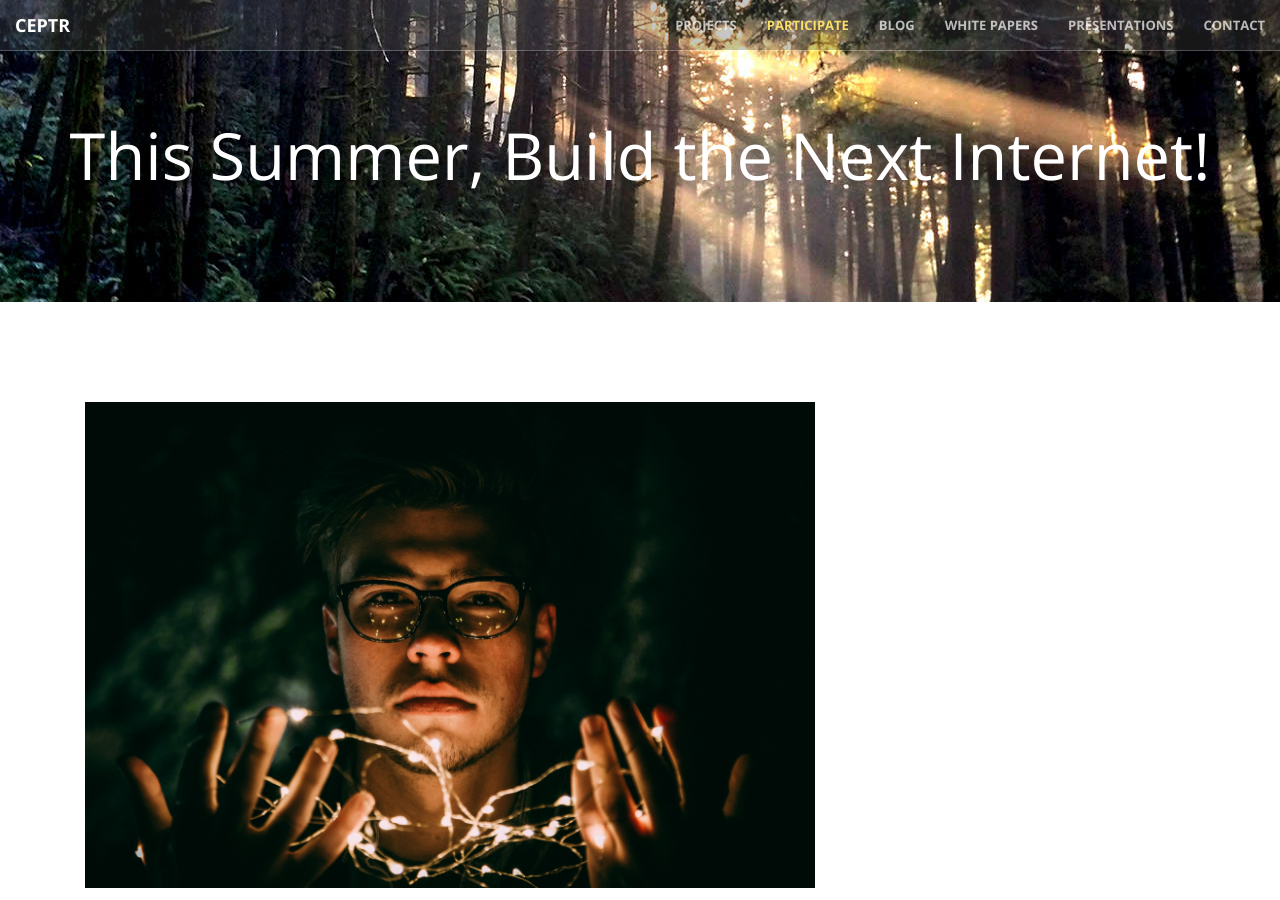
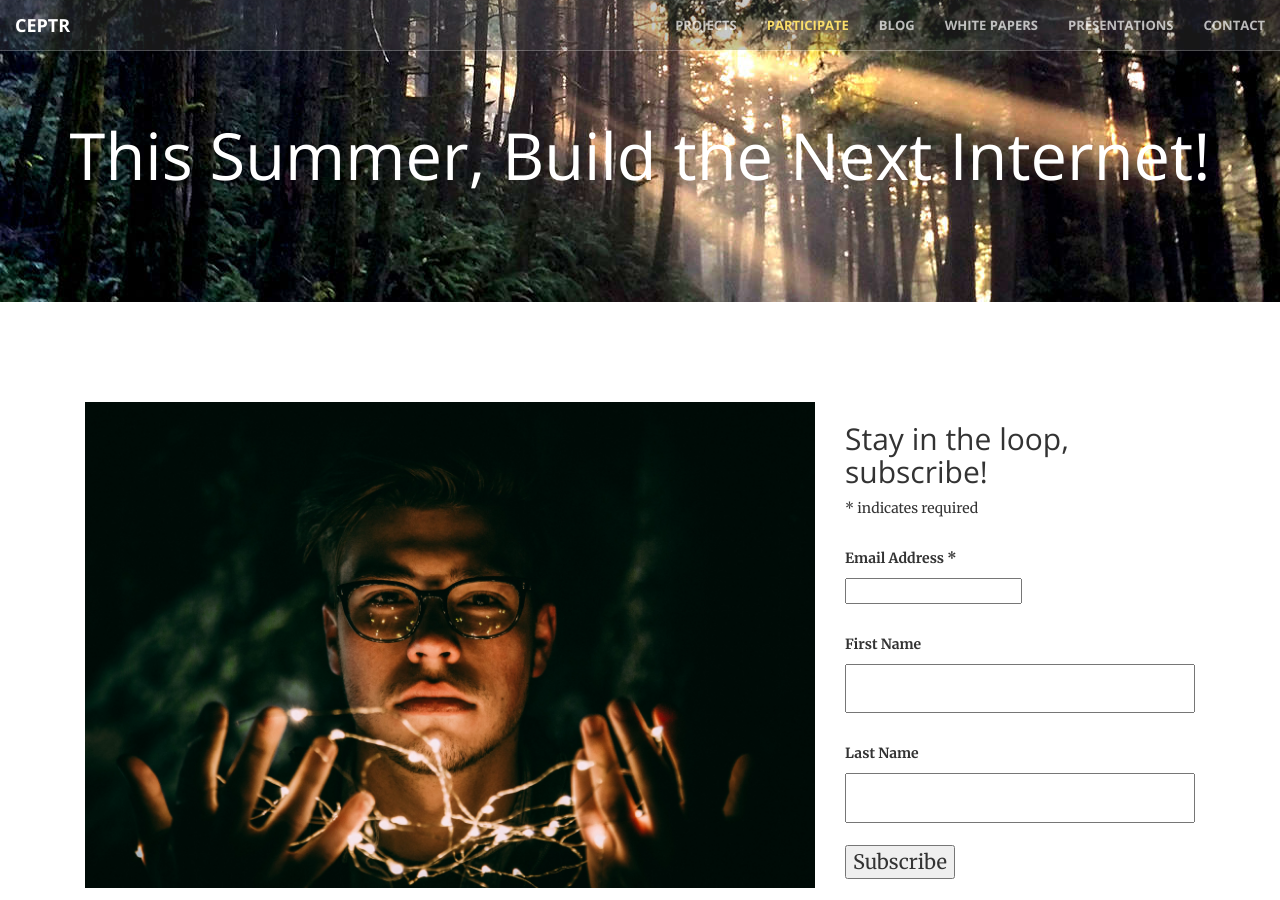
Before and after one commit to metacurrency/ceptr-org, a Jekyll site: the page built from _participate/residencies.md, in a window 1280 px wide and 900 px high. Built offline with Jekyll 4.4.1, drawn with Linux system fonts in a browser that asks for light colours; comment, search, counter and statistics services are not loaded.

Commit message:
included newletter on PARTICIPATE pages, in right sidebar

```diff
--- a/_includes/newsletter.html
+++ b/_includes/newsletter.html
@@ -1,11 +1,6 @@
 <!-- Begin MailChimp Signup Form -->
 <link href="//cdn-images.mailchimp.com/embedcode/classic-10_7.css" rel="stylesheet" type="text/css">
-<style type="text/css">
-	#mc_embed_signup{background:#fff; clear:left; font:14px Helvetica,Arial,sans-serif;  width:250px;}
-	/* Add your own MailChimp form style overrides in your site stylesheet or in this style block.
-	   We recommend moving this block and the preceding CSS link to the HEAD of your HTML file. */
-</style>
-<div id="mc_embed_signup">
+<div id="mc_embed_signup" class="pull-right col-md-4 col-lg-4 col-xl-4">
 <form action="//metacurrency.us7.list-manage.com/subscribe/post?u=9ecc12b649e8c821287204f7a&amp;id=5280e6f58c" method="post" id="mc-embedded-subscribe-form" name="mc-embedded-subscribe-form" class="validate" target="_blank" novalidate>
     <div id="mc_embed_signup_scroll">
 	<h2>Stay in the loop, subscribe!</h2>
--- a/_layouts/participate.html
+++ b/_layouts/participate.html
@@ -10,9 +10,7 @@ layout: default
   <div class="container">
     <div class="row">
       <div class="col-lg-12">
-        <div id="toc" class="toc">
-          {{ newsletter }}
-        </div>
+        {% include newsletter.html %}
         {{ content }}
       </div>
     </div>
--- a/_participate/residencies.md
+++ b/_participate/residencies.md
@@ -43,9 +43,9 @@ We are looking for summer residents to join our team as we build and launch init
 
 As a Resident of the Ceptr team you will help awaken people's minds to possibilities that they've never imagined and create the tools that will make that future a reality.
 
-As an Open Source project, Ceptr is not a profit-driven organization and has no short-term revenue. Most people participate as volunteers. We operate as a "do-acracy," empowering people to participate in whatever ways they see fit within self-directed teams. ![Residency House](/images/OceanView.jpg){:class="col-lg-4 col-md-4"}
+As an Open Source project, Ceptr is not a profit-driven organization and has no short-term revenue. Most people participate as volunteers. We operate as a "do-acracy," empowering people to participate in whatever ways they see fit within self-directed teams.
 
-We are implementing new ways of recognizing the contributions of our community members and supporting them and their growth.
+![Residency House](/images/OceanView.jpg){:class="col-xl-6 col-lg-6 col-md-6"}We are implementing new ways of recognizing the contributions of our community members and supporting them and their growth.
 
 Residencies include room and board. There will be domain-specific teams located in San Francisco(CA), Albuquerque(NM), and Ashland(OR).
 
```
